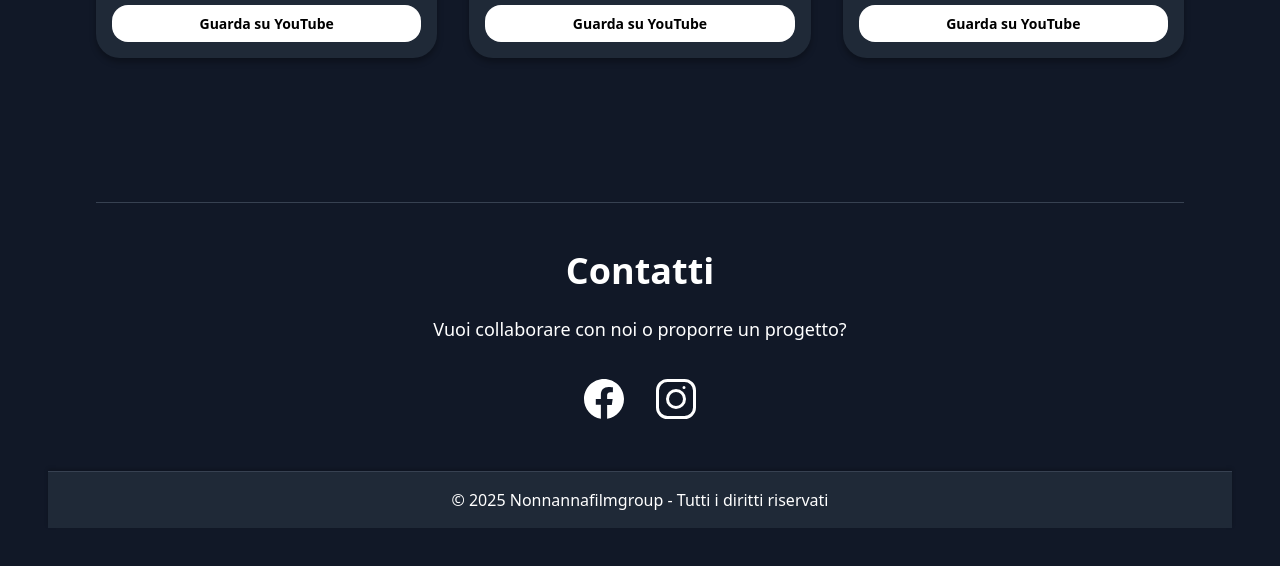
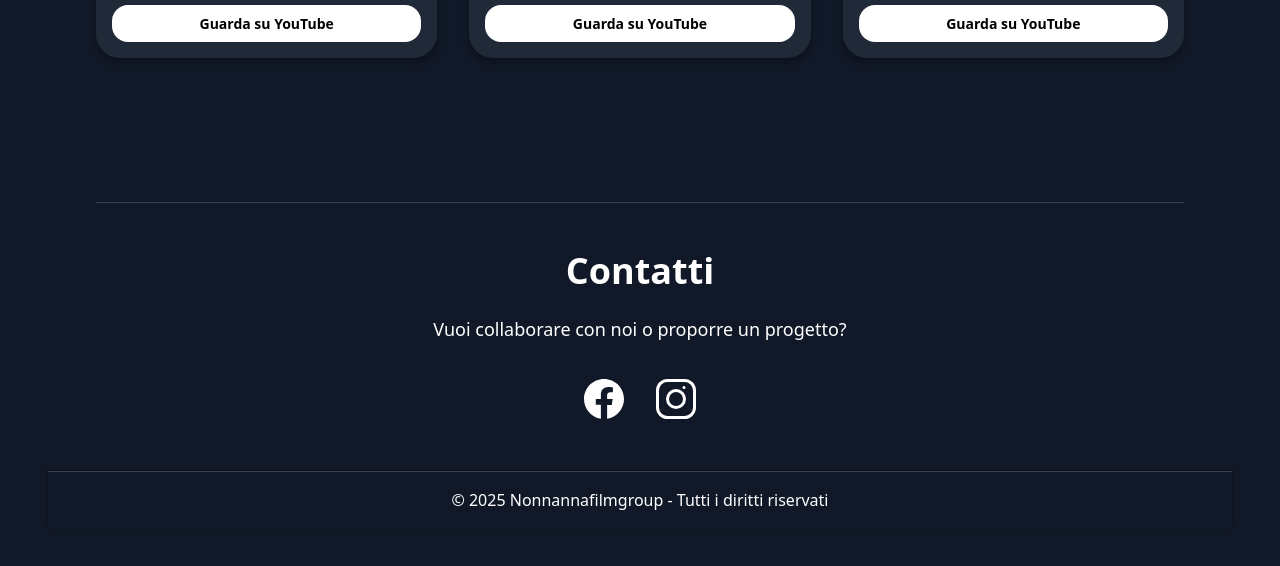
Before and after one commit to Igorinaldi/cortometraggi, a plain HTML site: page index.html in a window 1280 px wide. Shown: the part 2019-2585 px from the top of the page. Drawn offline with nearby package versions, Linux system fonts and the light colour scheme.

Commit message:
edit footer

```diff
--- a/index.html
+++ b/index.html
@@ -39,7 +39,6 @@
   <a href="#progetti" class="px-6 py-4 text-lg md:text-base text-white hover:text-gray-300">Cortometraggi</a>
   <a href="#contatti" class="px-6 py-4 text-lg md:text-base text-white hover:text-gray-300">Contatti</a>
 </nav>
-
 
 </header>
 
@@ -182,11 +181,9 @@
 </section>
 
 
-
-  <!-- Footer -->
-  <footer class="footer text-sm sm:text-base text-center px-4 py-6">
-    © 2025 Nonnannafilmgroup - Tutti i diritti riservati
-  </footer>
+<footer class="footer bg-gray-800 text-white text-sm sm:text-base text-center px-4 py-6">
+  © 2025 Nonnannafilmgroup - Tutti i diritti riservati
+</footer>
 
   <script>
   const menuBtn = document.getElementById("menuBtn");
--- a/style.css
+++ b/style.css
@@ -88,11 +88,14 @@
   color: #f87171; /* Tailwind red-400 */
 }
 
-/* Footer */
+/* Footer stile navbar */
 .footer {
+  width: 100%;
+  background-color: #111827; /* bg-gray-900 */
+  color: white;
   text-align: center;
   padding: 1rem 2rem;
-  background-color: #1f2937;
-  border-top: 1px solid #374151;
-  box-shadow: 0 -2px 4px rgba(0,0,0,0.2);
+
+  border-top: 1px solid #374151; /* border-gray-700 */
+  box-shadow: 0 -1px 3px rgba(0,0,0,0.3); /* shadow verso l’alto */
 }
```
